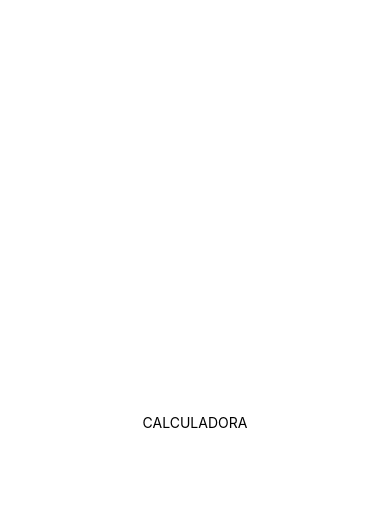
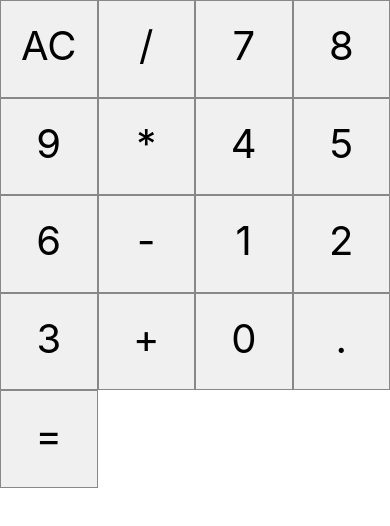
Before and after one commit to Maycdouglas/calculadoraReactNative, a React Native app: screen / in a window 390 px wide. Shown: the top 526 px of the page. Built offline with nearby package versions, Linux system fonts and the light colour scheme.

Commit message:
cria componente button

```diff
--- a/App.js
+++ b/App.js
@@ -1,21 +1,40 @@
 import { StatusBar } from 'expo-status-bar';
 import React from 'react';
-import { StyleSheet, Text, View } from 'react-native';
+import { StyleSheet, Text, View, SafeAreaView } from 'react-native';
+import Button from './src/components/Button'
 
 export default function App() {
   return (
-    <View style={styles.container}>
-      <Text>CALCULADORA</Text>
-      <StatusBar style="auto" />
-    </View>
+    <SafeAreaView style={styles.container}>
+      <View style={styles.buttons}>
+        <Button label='AC'/>
+        <Button label='/'/>
+        <Button label='7'/>
+        <Button label='8'/>
+        <Button label='9'/>
+        <Button label='*'/>
+        <Button label='4'/>
+        <Button label='5'/>
+        <Button label='6'/>
+        <Button label='-'/>
+        <Button label='1'/>
+        <Button label='2'/>
+        <Button label='3'/>
+        <Button label='+'/>
+        <Button label='0'/>
+        <Button label='.'/>
+        <Button label='='/>
+      </View>
+    </SafeAreaView>
   );
 }
 
 const styles = StyleSheet.create({
   container: {
     flex: 1,
-    backgroundColor: '#fff',
-    alignItems: 'center',
-    justifyContent: 'center',
   },
+  buttons: {
+    flexDirection: 'row',
+    flexWrap: 'wrap',
+  }
 });
--- /dev/null
+++ b/src/components/Button.js
@@ -0,0 +1,23 @@
+import React from 'react';
+import { StyleSheet, Text, Dimensions, TouchableHighlight } from 'react-native';
+
+const styles = StyleSheet.create({
+    button: {
+        fontSize: 40,
+        height: Dimensions.get('window').width / 4,
+        width: Dimensions.get('window').width / 4,
+        padding: 20,
+        backgroundColor: '#f0f0f0',
+        textAlign: 'center',
+        borderWidth: 1,
+        borderColor: '#888'
+    }
+})
+
+export default props => {
+    return (
+        <TouchableHighlight onPress={props.onClick}>
+            <Text style={styles.button}>{props.label}</Text>
+        </TouchableHighlight>
+    )
+}
```
